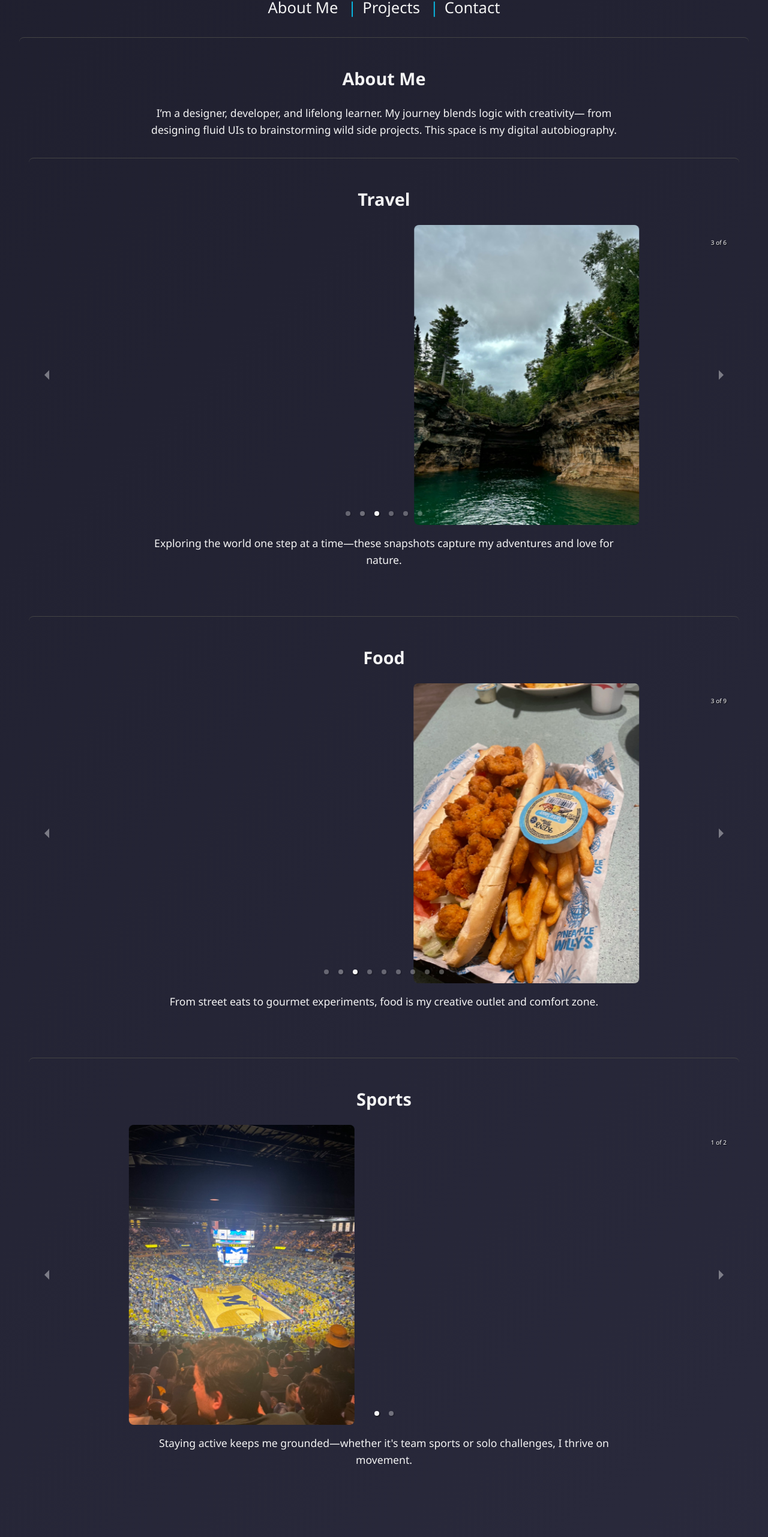
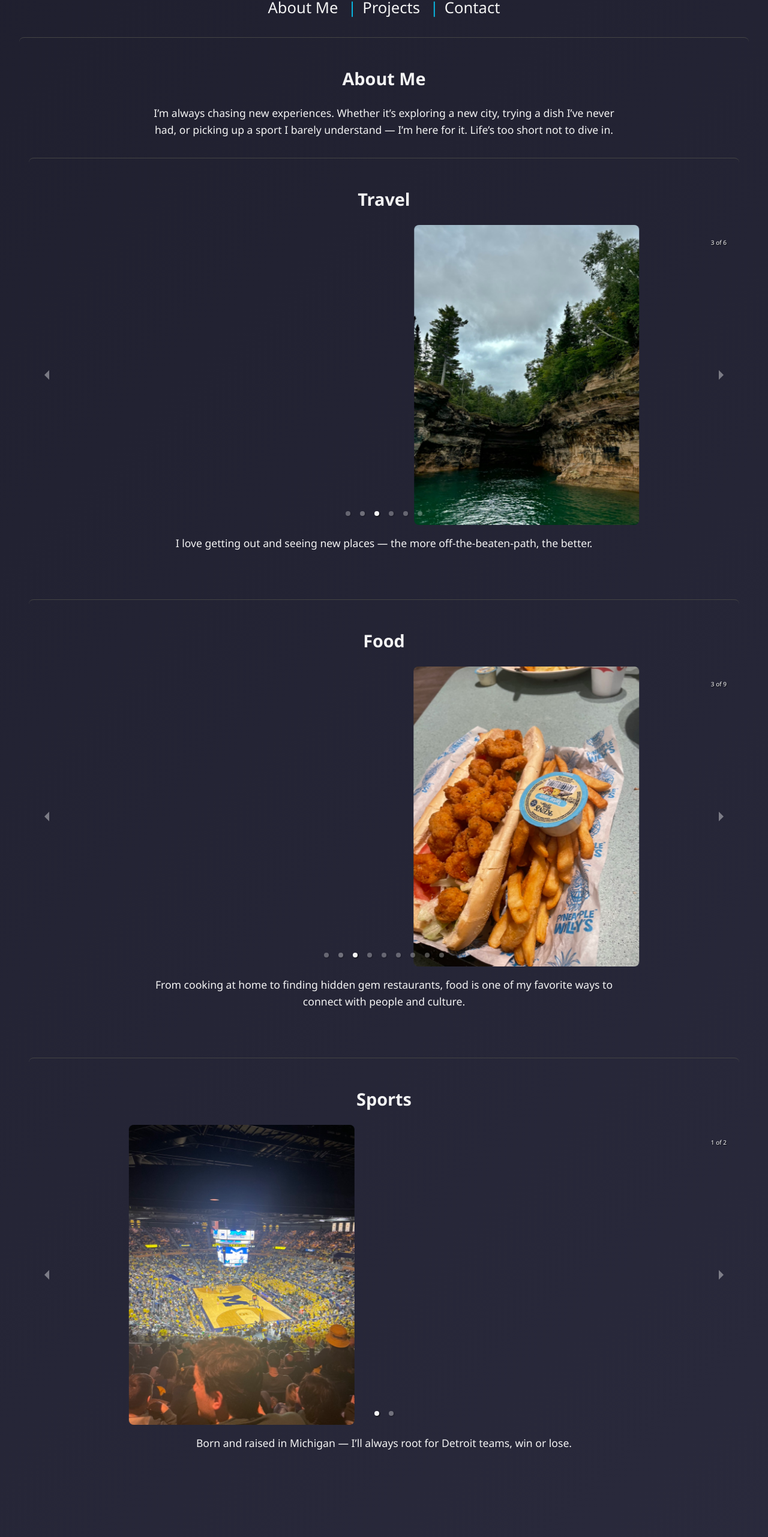
Before and after one commit to jhughesdev/myWebsite, a React (Create React App) app: page / in a window 1280 px wide. Shown: the part 225-2787 px from the top of the page at 60% size. Built offline with nearby package versions, Linux system fonts and the light colour scheme.

Commit message:
changing phrases for about me, travel, food, sports sections

```diff
--- a/src/Components/About.js
+++ b/src/Components/About.js
@@ -3,14 +3,18 @@ import { Carousel } from 'react-responsive-carousel';
 import './About.css';
 import 'react-responsive-carousel/lib/styles/carousel.min.css';
 
+// Helper to import images and clean up alt text
 function importAllImages(r) {
   return r.keys().map((key) => ({
     src: r(key),
-    alt: key.replace('./', '').replace(/\.[^/.]+$/, '').replace(/[-_]/g, ' '),
+    alt: key
+      .replace('./', '')
+      .replace(/\.[^/.]+$/, '')
+      .replace(/[-_]/g, ' '),
   }));
 }
 
-// 📁 Import images from each category
+// Grab images from each category
 const travelImages = importAllImages(require.context('../Assets/Images/Carousel/Travel', false, /\.(png|jpe?g|svg)$/));
 const foodImages = importAllImages(require.context('../Assets/Images/Carousel/Food', false, /\.(png|jpe?g|svg)$/));
 const sportsImages = importAllImages(require.context('../Assets/Images/Carousel/Sports', false, /\.(png|jpe?g|svg)$/));
@@ -36,24 +40,23 @@ function About() {
     <section id="about">
       <h2>About Me</h2>
       <p>
-        I’m a designer, developer, and lifelong learner. My journey blends logic with creativity—
-        from designing fluid UIs to brainstorming wild side projects. This space is my digital autobiography.
+        I’m always chasing new experiences. Whether it’s exploring a new city, trying a dish I’ve never had, or picking up a sport I barely understand — I’m here for it. Life’s too short not to dive in.
       </p>
 
       <CarouselSection
         title="Travel"
         images={travelImages}
-        description="Exploring the world one step at a time—these snapshots capture my adventures and love for nature."
+        description="I love getting out and seeing new places — the more off-the-beaten-path, the better."
       />
       <CarouselSection
         title="Food"
         images={foodImages}
-        description="From street eats to gourmet experiments, food is my creative outlet and comfort zone."
+        description="From cooking at home to finding hidden gem restaurants, food is one of my favorite ways to connect with people and culture."
       />
       <CarouselSection
         title="Sports"
         images={sportsImages}
-        description="Staying active keeps me grounded—whether it's team sports or solo challenges, I thrive on movement."
+        description="Born and raised in Michigan — I’ll always root for Detroit teams, win or lose."
       />
     </section>
   );
```
